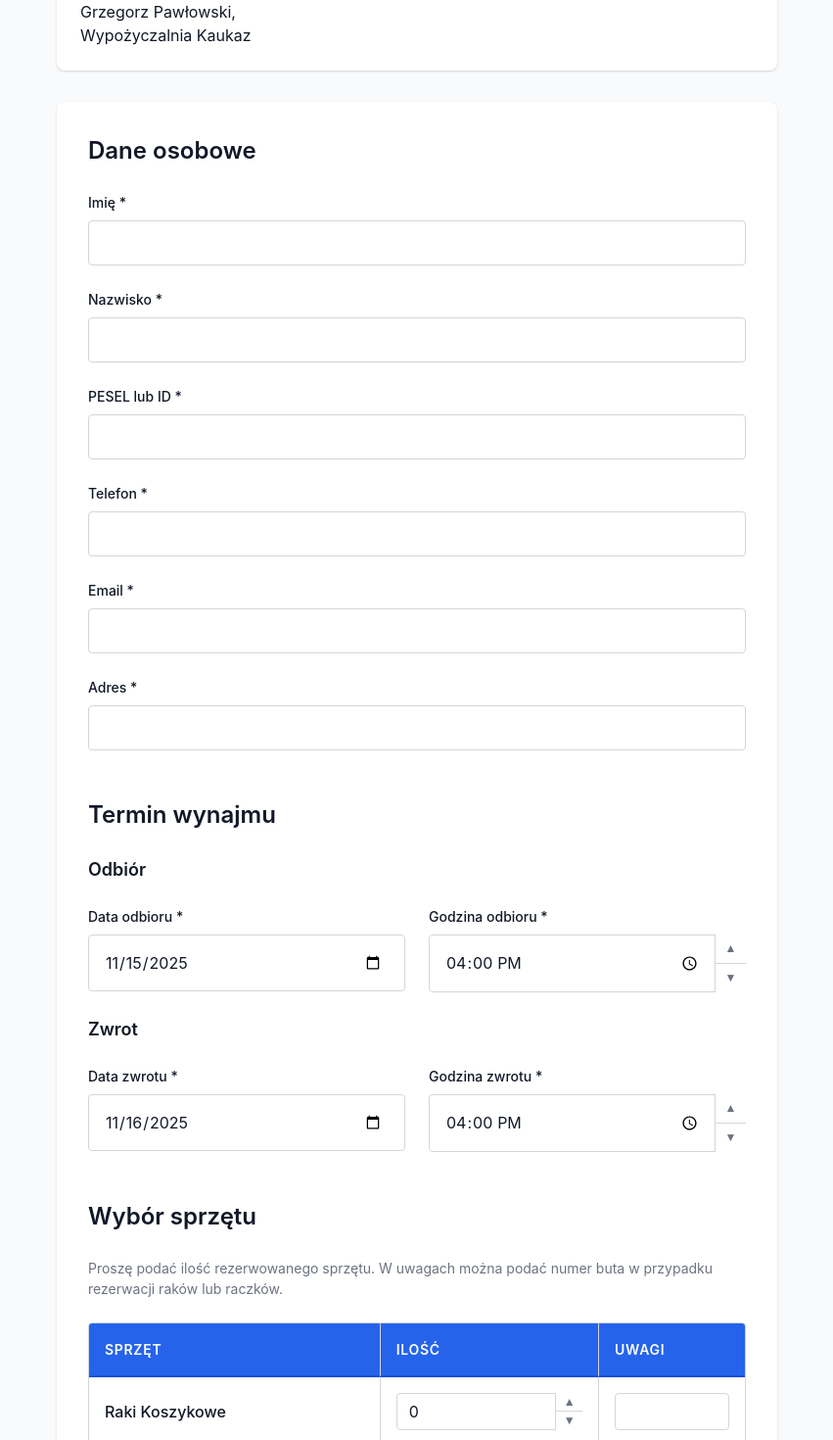
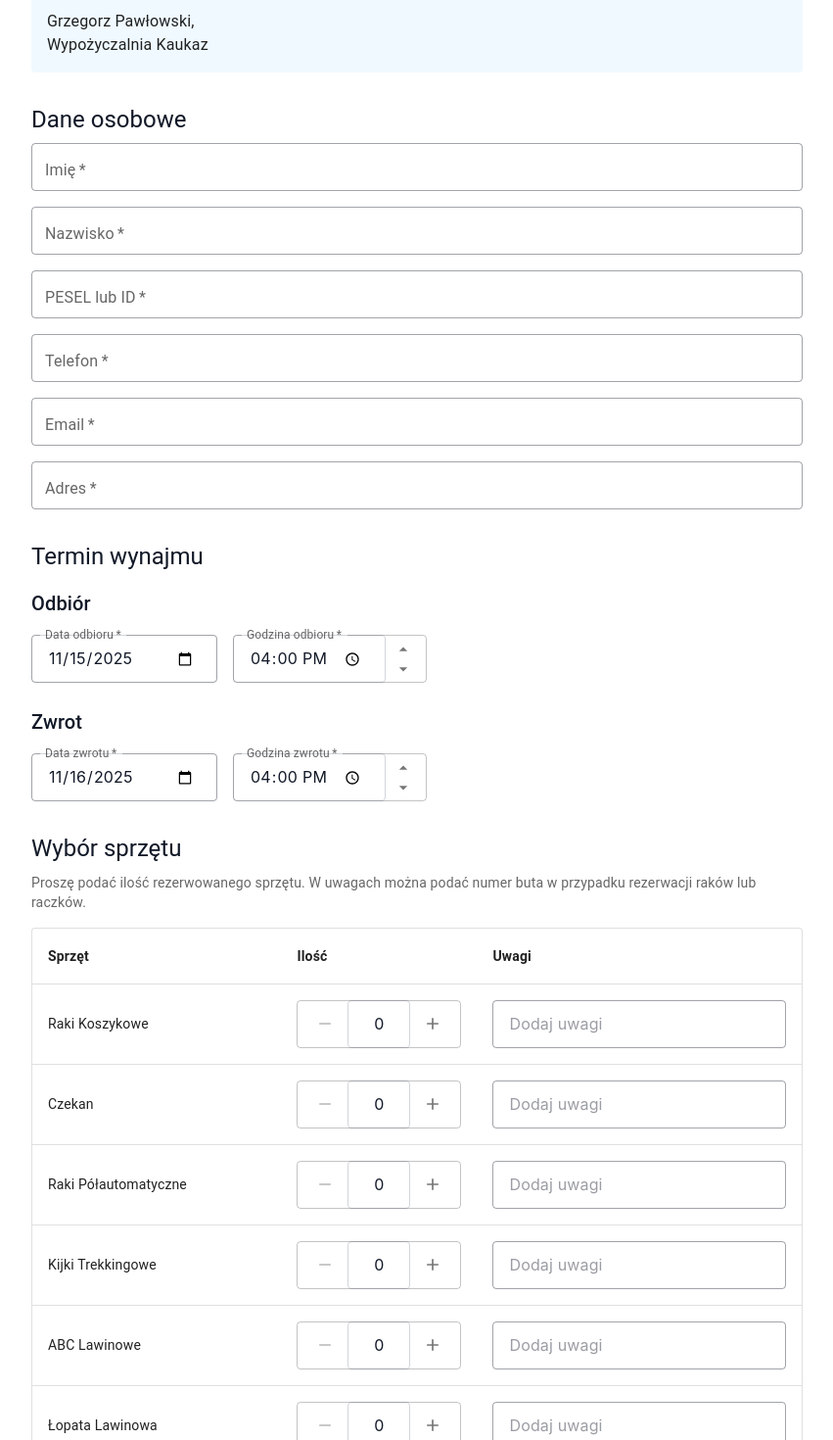
Before and after one commit to GrzesiekP/EquipmentRental.Form, a React (Vite) app: page / in a window 1280 px wide. Shown: the part 280-1750 px from the top of the page at 98% size, without its empty margins (214-1065 px from the left). Built offline with nearby package versions, Linux system fonts and the light colour scheme.

Commit message:
Refactor form to use Material-UI components
Co-authored-by: GrzesiekP <21693941+GrzesiekP@users.noreply.github.com>

```diff
--- a/package.json
+++ b/package.json
@@ -10,6 +10,12 @@
     "preview": "vite preview"
   },
   "dependencies": {
+    "@emotion/react": "^11.14.0",
+    "@emotion/styled": "^11.14.1",
+    "@mui/icons-material": "^7.3.5",
+    "@mui/material": "^7.3.5",
+    "@mui/x-date-pickers": "^8.18.0",
+    "dayjs": "^1.11.19",
     "react": "^19.2.0",
     "react-dom": "^19.2.0"
   },
--- a/src/App.jsx
+++ b/src/App.jsx
@@ -1,4 +1,16 @@
 import { useState } from 'react';
+import {
+  CssBaseline,
+  ThemeProvider,
+  createTheme,
+  Container,
+  Box,
+  Typography,
+  Button,
+  Alert,
+  Paper,
+  Link
+} from '@mui/material';
 import { SETTINGS } from './settings';
 import { formatSubmitDate, formatTime, formatDateInput } from './utils';
 import { validateForm } from './validation';
@@ -6,6 +18,18 @@ import PersonalInfoSection from './components/PersonalInfoSection';
 import RentalDatesSection from './components/RentalDatesSection';
 import EquipmentSection from './components/EquipmentSection';
 import SuccessPage from './components/SuccessPage';
+
+// Create MUI theme
+const theme = createTheme({
+  palette: {
+    primary: {
+      main: '#2563eb',
+    },
+    secondary: {
+      main: '#059669',
+    },
+  },
+});
 
 function App() {
   // Calculate default dates
@@ -157,24 +181,41 @@ function App() {
   };
 
   if (showSuccess) {
-    return <SuccessPage />;
+    return (
+      <ThemeProvider theme={theme}>
+        <CssBaseline />
+        <SuccessPage />
+      </ThemeProvider>
+    );
   }
 
   return (
-    <div className="container">
-      <header>
-        <h1>Formularz wynajmu sprzętu</h1>
-      </header>
+    <ThemeProvider theme={theme}>
+      <CssBaseline />
+      <Box sx={{ minHeight: '100vh', display: 'flex', flexDirection: 'column', bgcolor: '#f9fafb' }}>
+        <Container maxWidth="md" sx={{ flex: 1, py: 4 }}>
+          <Paper elevation={0} sx={{ p: 4, mb: 4, bgcolor: 'white' }}>
+            <Typography variant="h4" component="h1" gutterBottom align="center" sx={{ mb: 3 }}>
+              Formularz wynajmu sprzętu
+            </Typography>
 
-      <main>
-        <div className="intro-text">
-          <p>Dzień dobry,</p>
-          <p>w celu dokonania rezerwacji sprzętu proszę wypełnić poniższy formularz - są to dane potrzebne do zawarcia umowy wypożyczenia.</p>
-          <p>Dostępny sprzęt i cennik: <a href="https://kaukazwypozyczalnia.pl/cennik" target="_blank" rel="noopener noreferrer">https://kaukazwypozyczalnia.pl/cennik</a></p>
-          <p>Grzegorz Pawłowski,<br />Wypożyczalnia Kaukaz</p>
-        </div>
+            <Box sx={{ mb: 4, p: 2, bgcolor: '#f0f9ff', borderRadius: 1 }}>
+              <Typography variant="body1" paragraph>
+                Dzień dobry,
+              </Typography>
+              <Typography variant="body1" paragraph>
+                w celu dokonania rezerwacji sprzętu proszę wypełnić poniższy formularz - są to dane potrzebne do zawarcia umowy wypożyczenia.
+              </Typography>
+              <Typography variant="body1" paragraph>
+                Dostępny sprzęt i cennik: <Link href="https://kaukazwypozyczalnia.pl/cennik" target="_blank" rel="noopener noreferrer">https://kaukazwypozyczalnia.pl/cennik</Link>
+              </Typography>
+              <Typography variant="body1">
+                Grzegorz Pawłowski,<br />
+                Wypożyczalnia Kaukaz
+              </Typography>
+            </Box>
 
-        <form id="equipmentForm" onSubmit={handleSubmit} noValidate>
+            <Box component="form" onSubmit={handleSubmit} noValidate>
               <PersonalInfoSection
                 formData={formData}
                 onChange={handleInputChange}
@@ -194,28 +235,34 @@ function App() {
               />
 
               {feedbackMessage && (
-            <div
-              id="feedbackMessage"
-              className={`feedback ${feedbackType}`}
-              role="alert"
-              aria-live="polite"
+                <Alert
+                  severity={feedbackType === 'error' ? 'error' : 'success'}
+                  sx={{ mb: 3 }}
                 >
                   {feedbackMessage}
-            </div>
+                </Alert>
               )}
 
-          <div className="form-actions">
-            <button type="submit" id="submitBtn" disabled={isSubmitting}>
+              <Box sx={{ display: 'flex', justifyContent: 'center', mt: 3 }}>
+                <Button
+                  type="submit"
+                  variant="contained"
+                  size="large"
+                  disabled={isSubmitting}
+                  sx={{ minWidth: 200 }}
+                >
                   {isSubmitting ? 'Wysyłanie...' : 'Wyślij'}
-            </button>
-          </div>
-        </form>
-      </main>
+                </Button>
+              </Box>
+            </Box>
+          </Paper>
 
-      <footer>
-        <p>&copy; 2025 Formularz wynajmu sprzętu</p>
-      </footer>
-    </div>
+          <Typography variant="body2" color="text.secondary" align="center">
+            &copy; 2025 Formularz wynajmu sprzętu
+          </Typography>
+        </Container>
+      </Box>
+    </ThemeProvider>
   );
 }
 
--- a/src/components/EquipmentSection.jsx
+++ b/src/components/EquipmentSection.jsx
@@ -1,3 +1,18 @@
+import {
+  Typography,
+  Box,
+  TextField,
+  IconButton,
+  InputAdornment,
+  Paper,
+  Table,
+  TableBody,
+  TableCell,
+  TableContainer,
+  TableHead,
+  TableRow
+} from '@mui/material';
+import { Add, Remove } from '@mui/icons-material';
 import { SETTINGS } from '../settings';
 import { equipmentNameToId } from '../utils';
 
@@ -24,83 +39,86 @@ function EquipmentSection({ equipment, onChange, disabled }) {
   };
 
   return (
-    <section className="equipment-section">
-      <h2>Wybór sprzętu</h2>
-      <p className="equipment-instructions">
+    <Box sx={{ mb: 4 }}>
+      <Typography variant="h5" component="h2" gutterBottom>
+        Wybór sprzętu
+      </Typography>
+      <Typography variant="body2" color="text.secondary" sx={{ mb: 2 }}>
         Proszę podać ilość rezerwowanego sprzętu. W uwagach można podać numer buta w przypadku rezerwacji raków lub raczków.
-      </p>
-      <div className="equipment-table" id="equipmentTable" role="table" aria-label="Tabela wyboru sprzętu">
-        {/* Table header */}
-        <div className="equipment-row header" role="row">
-          <div className="col-equipment" role="columnheader">Sprzęt</div>
-          <div className="col-quantity" role="columnheader">Ilość</div>
-          <div className="col-notes" role="columnheader">Uwagi</div>
-        </div>
+      </Typography>
 
-        {/* Equipment rows */}
+      <TableContainer component={Paper} variant="outlined">
+        <Table>
+          <TableHead>
+            <TableRow>
+              <TableCell sx={{ fontWeight: 'bold' }}>Sprzęt</TableCell>
+              <TableCell sx={{ fontWeight: 'bold', width: '200px' }}>Ilość</TableCell>
+              <TableCell sx={{ fontWeight: 'bold' }}>Uwagi</TableCell>
+            </TableRow>
+          </TableHead>
+          <TableBody>
             {SETTINGS.equipmentItems.map((item) => {
               const itemId = equipmentNameToId(item);
               const quantity = equipment[itemId]?.quantity || 0;
               const comments = equipment[itemId]?.comments || '';
 
               return (
-            <div key={itemId} className="equipment-row" data-equipment={item} role="row">
-              <div className="col-equipment" role="cell">{item}</div>
-              <div className="col-quantity" role="cell">
-                <label htmlFor={`quantity-${itemId}`} className="sr-only">Ilość - {item}</label>
-                <div className="input-with-spinner">
-                  <input
+                <TableRow key={itemId}>
+                  <TableCell>{item}</TableCell>
+                  <TableCell>
+                    <TextField
                       type="number"
-                    id={`quantity-${itemId}`}
-                    name={`quantity-${itemId}`}
-                    min="0"
-                    step="1"
                       value={quantity}
                       onChange={(e) => handleQuantityChange(itemId, e.target.value)}
-                    aria-label={`Ilość - ${item}`}
+                      size="small"
+                      fullWidth
                       disabled={disabled}
-                  />
-                  <div className="spinner-buttons">
-                    <button
-                      type="button"
-                      className="spinner-btn spinner-up"
-                      aria-label="Zwiększ ilość"
-                      tabIndex="-1"
+                      InputProps={{
+                        inputProps: { min: 0, style: { textAlign: 'center' } },
+                        startAdornment: (
+                          <InputAdornment position="start">
+                            <IconButton
+                              size="small"
+                              onClick={() => handleQuantityDecrement(itemId)}
+                              disabled={disabled || quantity === 0}
+                              aria-label="Zmniejsz ilość"
+                            >
+                              <Remove fontSize="small" />
+                            </IconButton>
+                          </InputAdornment>
+                        ),
+                        endAdornment: (
+                          <InputAdornment position="end">
+                            <IconButton
+                              size="small"
                               onClick={() => handleQuantityIncrement(itemId)}
                               disabled={disabled}
+                              aria-label="Zwiększ ilość"
                             >
-                      <span aria-hidden="true">▲</span>
-                    </button>
-                    <button
-                      type="button"
-                      className="spinner-btn spinner-down"
-                      aria-label="Zmniejsz ilość"
-                      tabIndex="-1"
-                      onClick={() => handleQuantityDecrement(itemId)}
-                      disabled={disabled}
-                    >
-                      <span aria-hidden="true">▼</span>
-                    </button>
-                  </div>
-                </div>
-              </div>
-              <div className="col-notes" role="cell">
-                <label htmlFor={`notes-${itemId}`} className="sr-only">Uwagi - {item}</label>
-                <input
-                  type="text"
-                  id={`notes-${itemId}`}
-                  name={`notes-${itemId}`}
+                              <Add fontSize="small" />
+                            </IconButton>
+                          </InputAdornment>
+                        ),
+                      }}
+                    />
+                  </TableCell>
+                  <TableCell>
+                    <TextField
                       value={comments}
                       onChange={(e) => handleCommentsChange(itemId, e.target.value)}
-                  aria-label={`Uwagi - ${item}`}
+                      size="small"
+                      fullWidth
                       disabled={disabled}
+                      placeholder="Dodaj uwagi"
                     />
-              </div>
-            </div>
+                  </TableCell>
+                </TableRow>
               );
             })}
-      </div>
-    </section>
+          </TableBody>
+        </Table>
+      </TableContainer>
+    </Box>
   );
 }
 
--- a/src/components/PersonalInfoSection.jsx
+++ b/src/components/PersonalInfoSection.jsx
@@ -1,91 +1,75 @@
+import { TextField, Typography, Box } from '@mui/material';
+
 function PersonalInfoSection({ formData, onChange, disabled }) {
   return (
-    <section className="personal-info">
-      <h2>Dane osobowe</h2>
-      <div className="form-group">
-        <label htmlFor="name">Imię *</label>
-        <input
-          type="text"
-          id="name"
+    <Box sx={{ mb: 4 }}>
+      <Typography variant="h5" component="h2" gutterBottom>
+        Dane osobowe
+      </Typography>
+      <Box sx={{ display: 'flex', flexDirection: 'column', gap: 2 }}>
+        <TextField
+          label="Imię"
           name="name"
           value={formData.name}
           onChange={onChange}
           required
-          aria-required="true"
+          fullWidth
+          disabled={disabled}
           autoComplete="given-name"
-          disabled={disabled}
         />
-      </div>
-      <div className="form-group">
-        <label htmlFor="surname">Nazwisko *</label>
-        <input
-          type="text"
-          id="surname"
+        <TextField
+          label="Nazwisko"
           name="surname"
           value={formData.surname}
           onChange={onChange}
           required
-          aria-required="true"
+          fullWidth
+          disabled={disabled}
           autoComplete="family-name"
-          disabled={disabled}
         />
-      </div>
-      <div className="form-group">
-        <label htmlFor="peselOrdId">PESEL lub ID *</label>
-        <input
-          type="text"
-          id="peselOrdId"
+        <TextField
+          label="PESEL lub ID"
           name="peselOrdId"
           value={formData.peselOrdId}
           onChange={onChange}
           required
-          aria-required="true"
+          fullWidth
           disabled={disabled}
         />
-      </div>
-      <div className="form-group">
-        <label htmlFor="phone">Telefon *</label>
-        <input
+        <TextField
+          label="Telefon"
+          name="phone"
           type="tel"
-          id="phone"
-          name="phone"
           value={formData.phone}
           onChange={onChange}
           required
-          aria-required="true"
+          fullWidth
+          disabled={disabled}
           autoComplete="tel"
-          disabled={disabled}
         />
-      </div>
-      <div className="form-group">
-        <label htmlFor="email">Email *</label>
-        <input
+        <TextField
+          label="Email"
+          name="email"
           type="email"
-          id="email"
-          name="email"
           value={formData.email}
           onChange={onChange}
           required
-          aria-required="true"
+          fullWidth
+          disabled={disabled}
           autoComplete="email"
-          disabled={disabled}
         />
-      </div>
-      <div className="form-group">
-        <label htmlFor="address">Adres *</label>
-        <input
-          type="text"
-          id="address"
+        <TextField
+          label="Adres"
           name="address"
           value={formData.address}
           onChange={onChange}
           required
-          aria-required="true"
+          fullWidth
+          disabled={disabled}
           autoComplete="street-address"
-          disabled={disabled}
         />
-      </div>
-    </section>
+      </Box>
+    </Box>
   );
 }
 
--- a/src/components/RentalDatesSection.jsx
+++ b/src/components/RentalDatesSection.jsx
@@ -1,3 +1,5 @@
+import { TextField, Typography, Box, Grid, IconButton, InputAdornment } from '@mui/material';
+import { ArrowDropUp, ArrowDropDown } from '@mui/icons-material';
 import { incrementTime, decrementTime } from '../utils';
 
 function RentalDatesSection({ formData, onChange, disabled }) {
@@ -12,115 +14,127 @@ function RentalDatesSection({ formData, onChange, disabled }) {
   };
 
   return (
-    <section className="rental-dates">
-      <h2>Termin wynajmu</h2>
-      <h3>Odbiór</h3>
-      <div className="date-time-row">
-        <div className="form-group">
-          <label htmlFor="pickupDate">Data odbioru *</label>
-          <input
+    <Box sx={{ mb: 4 }}>
+      <Typography variant="h5" component="h2" gutterBottom>
+        Termin wynajmu
+      </Typography>
+
+      <Typography variant="h6" component="h3" sx={{ mt: 2, mb: 2 }}>
+        Odbiór
+      </Typography>
+      <Grid container spacing={2}>
+        <Grid item xs={12} sm={6}>
+          <TextField
+            label="Data odbioru"
+            name="pickupDate"
             type="date"
-            id="pickupDate"
-            name="pickupDate"
             value={formData.pickupDate}
             onChange={onChange}
             required
-            aria-required="true"
+            fullWidth
             disabled={disabled}
+            InputLabelProps={{ shrink: true }}
           />
-        </div>
-        <div className="form-group">
-          <label htmlFor="pickupHour">Godzina odbioru *</label>
-          <div className="input-with-spinner">
-            <input
+        </Grid>
+        <Grid item xs={12} sm={6}>
+          <TextField
+            label="Godzina odbioru"
+            name="pickupHour"
             type="time"
-              id="pickupHour"
-              name="pickupHour"
             value={formData.pickupHour}
             onChange={onChange}
             required
-              aria-required="true"
+            fullWidth
             disabled={disabled}
-            />
-            <div className="spinner-buttons">
-              <button
-                type="button"
-                className="spinner-btn spinner-up"
-                aria-label="Zwiększ godzinę"
-                tabIndex="-1"
+            InputLabelProps={{ shrink: true }}
+            InputProps={{
+              endAdornment: (
+                <InputAdornment position="end">
+                  <Box sx={{ display: 'flex', flexDirection: 'column' }}>
+                    <IconButton
+                      size="small"
                       onClick={() => handleTimeIncrement('pickupHour')}
                       disabled={disabled}
+                      aria-label="Zwiększ godzinę"
+                      sx={{ p: 0, height: '20px' }}
                     >
-                <span aria-hidden="true">▲</span>
-              </button>
-              <button
-                type="button"
-                className="spinner-btn spinner-down"
-                aria-label="Zmniejsz godzinę"
-                tabIndex="-1"
+                      <ArrowDropUp fontSize="small" />
+                    </IconButton>
+                    <IconButton
+                      size="small"
                       onClick={() => handleTimeDecrement('pickupHour')}
                       disabled={disabled}
+                      aria-label="Zmniejsz godzinę"
+                      sx={{ p: 0, height: '20px' }}
                     >
-                <span aria-hidden="true">▼</span>
-              </button>
-            </div>
-          </div>
-        </div>
-      </div>
-      <h3>Zwrot</h3>
-      <div className="date-time-row">
-        <div className="form-group">
-          <label htmlFor="returnDate">Data zwrotu *</label>
-          <input
+                      <ArrowDropDown fontSize="small" />
+                    </IconButton>
+                  </Box>
+                </InputAdornment>
+              ),
+            }}
+          />
+        </Grid>
+      </Grid>
+
+      <Typography variant="h6" component="h3" sx={{ mt: 3, mb: 2 }}>
+        Zwrot
+      </Typography>
+      <Grid container spacing={2}>
+        <Grid item xs={12} sm={6}>
+          <TextField
+            label="Data zwrotu"
+            name="returnDate"
             type="date"
-            id="returnDate"
-            name="returnDate"
             value={formData.returnDate}
             onChange={onChange}
             required
-            aria-required="true"
+            fullWidth
             disabled={disabled}
+            InputLabelProps={{ shrink: true }}
           />
-        </div>
-        <div className="form-group">
-          <label htmlFor="returnHour">Godzina zwrotu *</label>
-          <div className="input-with-spinner">
-            <input
+        </Grid>
+        <Grid item xs={12} sm={6}>
+          <TextField
+            label="Godzina zwrotu"
+            name="returnHour"
             type="time"
-              id="returnHour"
-              name="returnHour"
             value={formData.returnHour}
             onChange={onChange}
             required
-              aria-required="true"
+            fullWidth
             disabled={disabled}
-            />
-            <div className="spinner-buttons">
-              <button
-                type="button"
-                className="spinner-btn spinner-up"
-                aria-label="Zwiększ godzinę"
-                tabIndex="-1"
+            InputLabelProps={{ shrink: true }}
+            InputProps={{
+              endAdornment: (
+                <InputAdornment position="end">
+                  <Box sx={{ display: 'flex', flexDirection: 'column' }}>
+                    <IconButton
+                      size="small"
                       onClick={() => handleTimeIncrement('returnHour')}
                       disabled={disabled}
+                      aria-label="Zwiększ godzinę"
+                      sx={{ p: 0, height: '20px' }}
                     >
-                <span aria-hidden="true">▲</span>
-              </button>
-              <button
-                type="button"
-                className="spinner-btn spinner-down"
-                aria-label="Zmniejsz godzinę"
-                tabIndex="-1"
+                      <ArrowDropUp fontSize="small" />
+                    </IconButton>
+                    <IconButton
+                      size="small"
                       onClick={() => handleTimeDecrement('returnHour')}
                       disabled={disabled}
+                      aria-label="Zmniejsz godzinę"
+                      sx={{ p: 0, height: '20px' }}
                     >
-                <span aria-hidden="true">▼</span>
-              </button>
-            </div>
-          </div>
-        </div>
-      </div>
-    </section>
+                      <ArrowDropDown fontSize="small" />
+                    </IconButton>
+                  </Box>
+                </InputAdornment>
+              ),
+            }}
+          />
+        </Grid>
+      </Grid>
+    </Box>
   );
 }
 
```
Also changed, not shown: src/components/SuccessPage.jsx (+31 -16 lines), 1 other file (tests, documents, lock files or other folders). Lines whose indentation alone changed are shown as unchanged.
